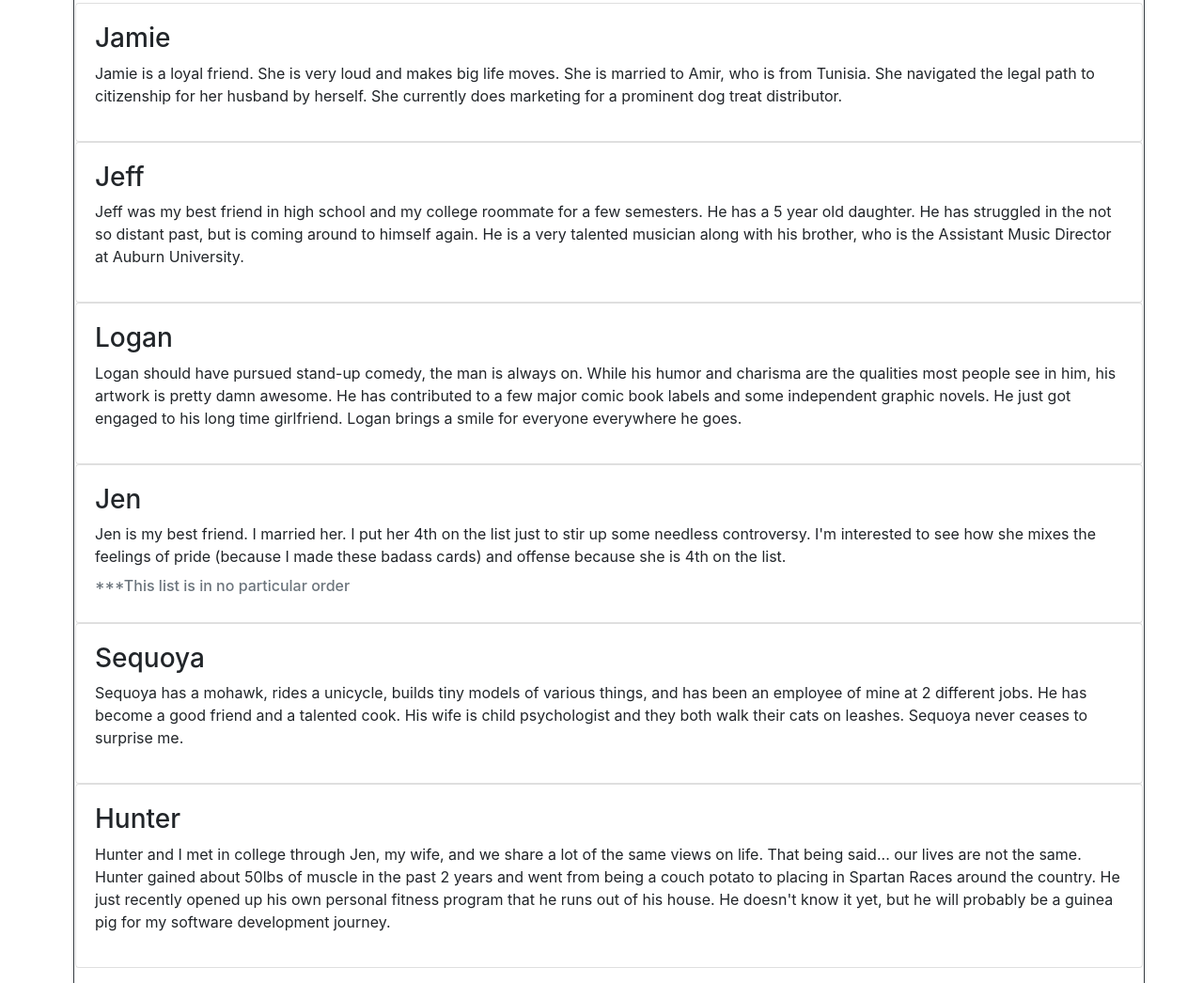
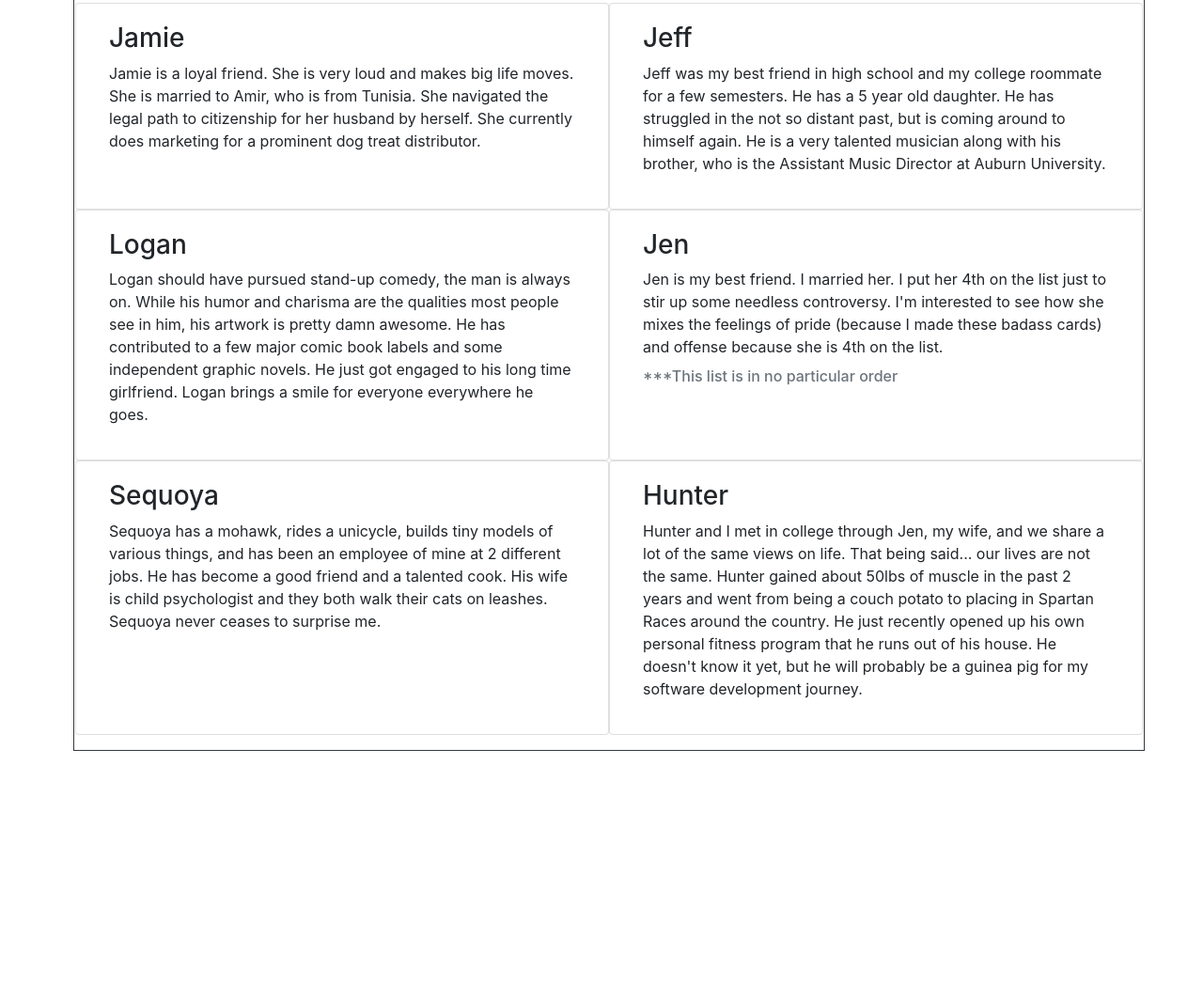
Before and after one commit to Jaymoo87/bootstrap-drills, a plain HTML site: page index.html in a window 1280 px wide. Shown: the part 448-1494 px from the top of the page at 94% size. After the commit the page ends 1255 px from the top, so only its background shows below. Drawn offline with nearby package versions, Linux system fonts and the light colour scheme.

Commit message:
cards 2 per row

```diff
--- a/index.html
+++ b/index.html
@@ -65,7 +65,8 @@
                     </div>
                 </div>
                 <div class="row">
-                    <div class="card">
+
+                    <div class="card col-6">
                         <div class="card-body">
                             <h3>Jamie</h3>
                             <p>Jamie is a loyal friend. She is very loud and makes big life moves. She is married to
@@ -74,9 +75,9 @@
                                 herself. She currently does marketing for a prominent dog treat distributor.</p>
                         </div>
                     </div>
-                </div>
-                <div class="row">
-                    <div class="card">
+
+
+                    <div class="card col-6">
                         <div class="card-body">
                             <h3>Jeff</h3>
                             <p>Jeff was my best friend in high school and my college roommate for a few semesters. He
@@ -86,9 +87,9 @@
                                 Auburn University. </p>
                         </div>
                     </div>
-                </div>
-                <div class="row">
-                    <div class="card">
+
+
+                    <div class="card col-6">
                         <div class="card-body">
                             <h3>Logan</h3>
                             <p>Logan should have pursued stand-up comedy, the man is always on. While his humor and
@@ -98,9 +99,9 @@
                                 everywhere he goes.</p>
                         </div>
                     </div>
-                </div>
-                <div class="row">
-                    <div class="card">
+
+
+                    <div class="card col-6">
                         <div class="card-body">
                             <h3>Jen</h3>
                             <p>Jen is my best friend. I married her. I put her 4th on the list just to stir up some
@@ -109,9 +110,9 @@
                             <h6 class="card-subtitle mb-2 text-muted"> ***This list is in no particular order</h6>
                         </div>
                     </div>
-                </div>
-                <div class="row">
-                    <div class="card">
+
+
+                    <div class="card col-6">
                         <div class="card-body">
                             <h3>Sequoya</h3>
                             <p>Sequoya has a mohawk, rides a unicycle, builds tiny models of various things, and has
@@ -120,9 +121,9 @@
                                 never ceases to surprise me.</p>
                         </div>
                     </div>
-                </div>
-                <div class="row">
-                    <div class="card">
+
+
+                    <div class="card col-6">
                         <div class="card-body">
                             <h3>Hunter</h3>
                             <p>Hunter and I met in college through Jen, my wife, and we share a lot of the same views on
```
